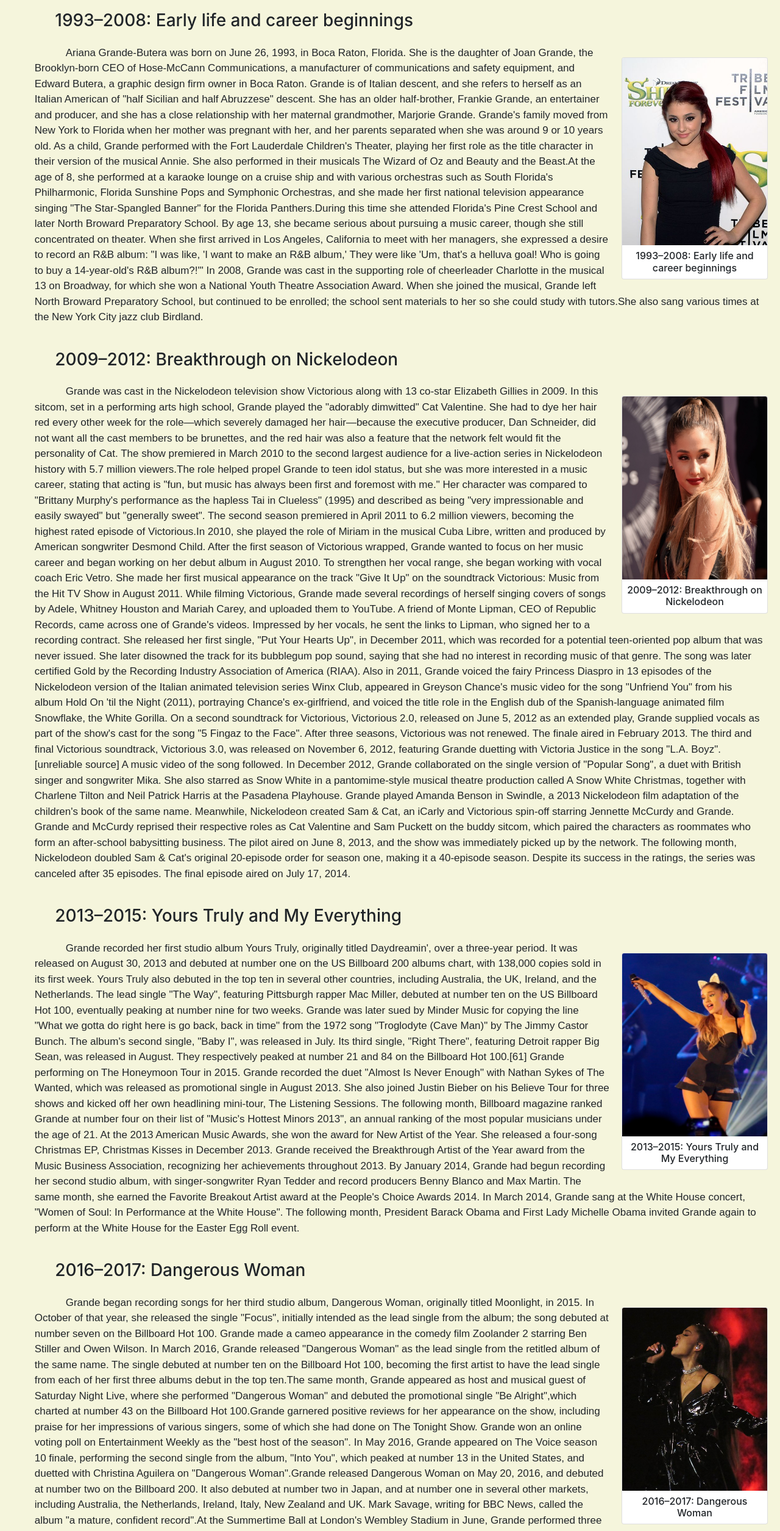
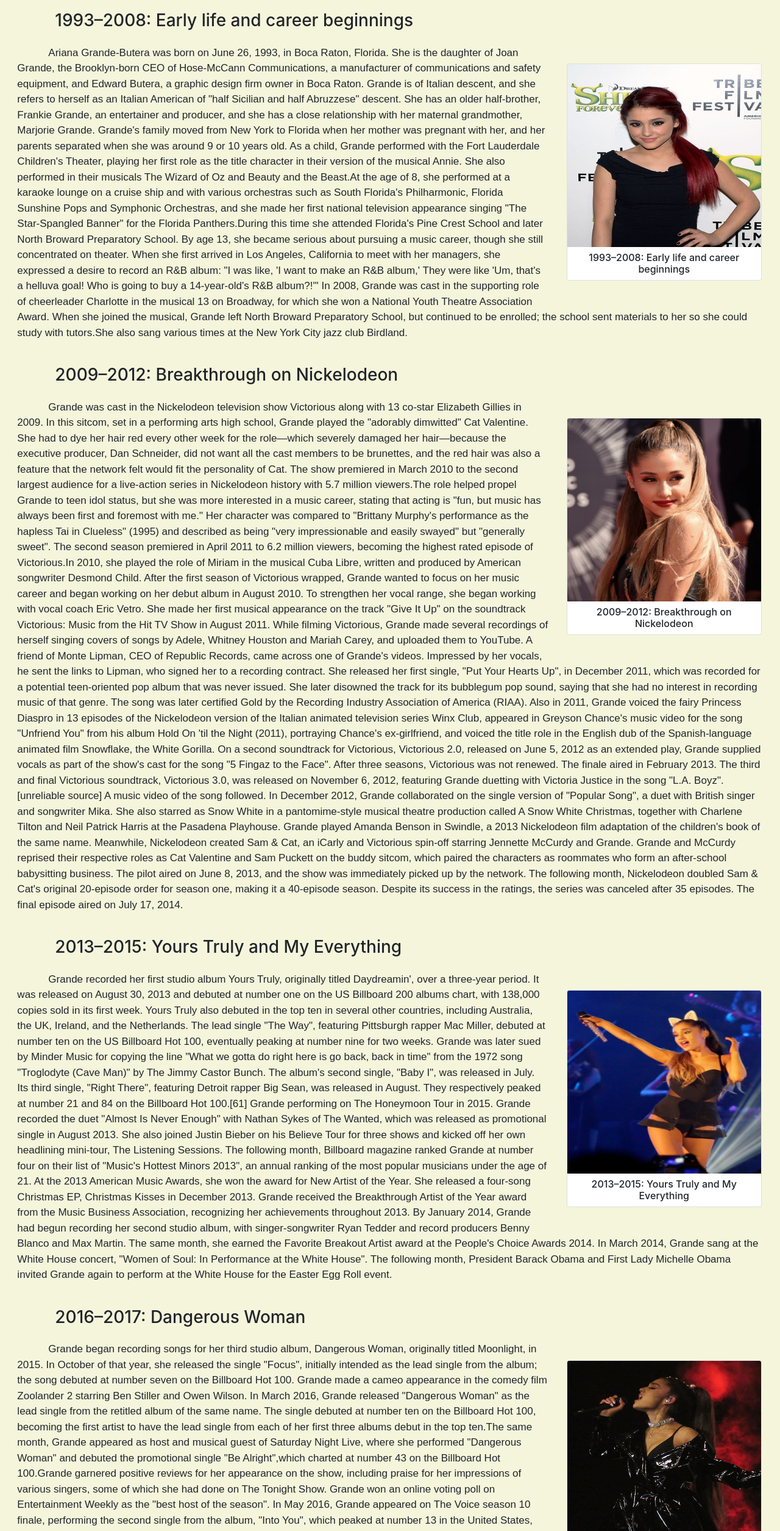
Before and after one commit to saksham-17/arianagrande, a plain HTML site: page career.html in a window 1280 px wide. Shown: the part 150-2660 px from the top of the page at 61% size. Drawn offline with nearby package versions, Linux system fonts and the light colour scheme.

Commit message:
updated style.css

```diff
--- a/career.html
+++ b/career.html
@@ -59,8 +59,8 @@
 
     <div class="h1">Life and career</div>
     <div class="h3">1993–2008: Early life and career beginnings</div>
-    <div class="card" style="width: 15rem;">
-      <img src="image/2009.jpg" class="card-img-top" alt="early life">
+    <div class="card" style="width: 20rem;">
+      <img src="image/2009.jpg" class="card-img-top" height="300px" alt="early life">
       <div class="card-body p-2">
         <h6 class="card-text" style="text-align: center;">1993–2008: Early life and career beginnings</h6>
       </div>
@@ -98,7 +98,7 @@
     </div>
 
     <div class="h3">2009–2012: Breakthrough on Nickelodeon</div>
-    <div class="card" style="width: 15rem;">
+    <div class="card" style="width: 20rem;">
       <img src="image/2010.jpg" height="300px" class="card-img-top" alt="Breakthrough on Nickelodeon">
       <div class="card-body p-2">
         <h6 class="card-text" style="text-align: center;">2009–2012: Breakthrough on Nickelodeon</h6>
@@ -170,7 +170,7 @@
     </div>
 
     <div class="h3">2013–2015: Yours Truly and My Everything</div>
-    <div class="card" style="width: 15rem;">
+    <div class="card" style="width: 20rem;">
       <img src="image/2014.jpg" height="300px" class="card-img-top" alt="Yours Truly and My Everything">
       <div class="card-body p-2">
         <h6 class="card-text" style="text-align: center;">2013–2015: Yours Truly and My Everything</h6>
@@ -212,7 +212,7 @@
       Lady Michelle Obama invited Grande again to perform at the White House for the Easter Egg Roll event.
     </div>
     <div class="h3">2016–2017: Dangerous Woman</div>
-    <div class="card" style="width: 15rem;">
+    <div class="card" style="width: 20rem;">
       <img src="image/2015.jpg" height="300px" class="card-img-top" alt="Dangerous Woman">
       <div class="card-body p-2">
         <h6 class="card-text" style="text-align: center;">2016–2017: Dangerous Woman</h6>
@@ -249,7 +249,7 @@
     </div>
 
     <div class="h3">2018–present: Sweetener and Thank U, Next</div>
-    <div class="card" style="width: 15rem;">
+    <div class="card" style="width: 20rem;">
       <img src="image/2018.jpg" height="300px" class="card-img-top" alt="Sweetener and Thank U, Next">
       <div class="card-body p-2">
         <h6 class="card-text" style="text-align: center;">2018–present: Sweetener and Thank U, Next</h6>
--- a/style/style.css
+++ b/style/style.css
@@ -2,9 +2,9 @@ table {
   float: right;
   font-size: 14px;
   border: 2px solid black;
-  margin-right: 20px;
+  margin-right: 3ch;
   margin-top: 30px;
-  margin-left: 20px;
+  margin-left: 3ch;
 }
 
 nav {
@@ -38,7 +38,15 @@ td {
 
 #indent {
   text-indent: 3em;
-  padding-left: 6ch;
+  padding-left: 3ch;
+  padding-right: 3ch;
+  padding-bottom: 20px;
+  text-align: inherit;
+  font-size: 17px;
+  font-family: Arial, Helvetica, sans-serif;
+}
+.list{
+  padding-left: 3ch;
   padding-right: 3ch;
   padding-bottom: 20px;
   text-align: inherit;
@@ -57,5 +65,5 @@ footer {
 
 .card {
   float: right;
-  margin: 20px 20px 20px 20px;
+  margin: 3ch 3ch 3ch 3ch;
 }
```
Also changed, not shown: tour.html (+3 -4 lines).
